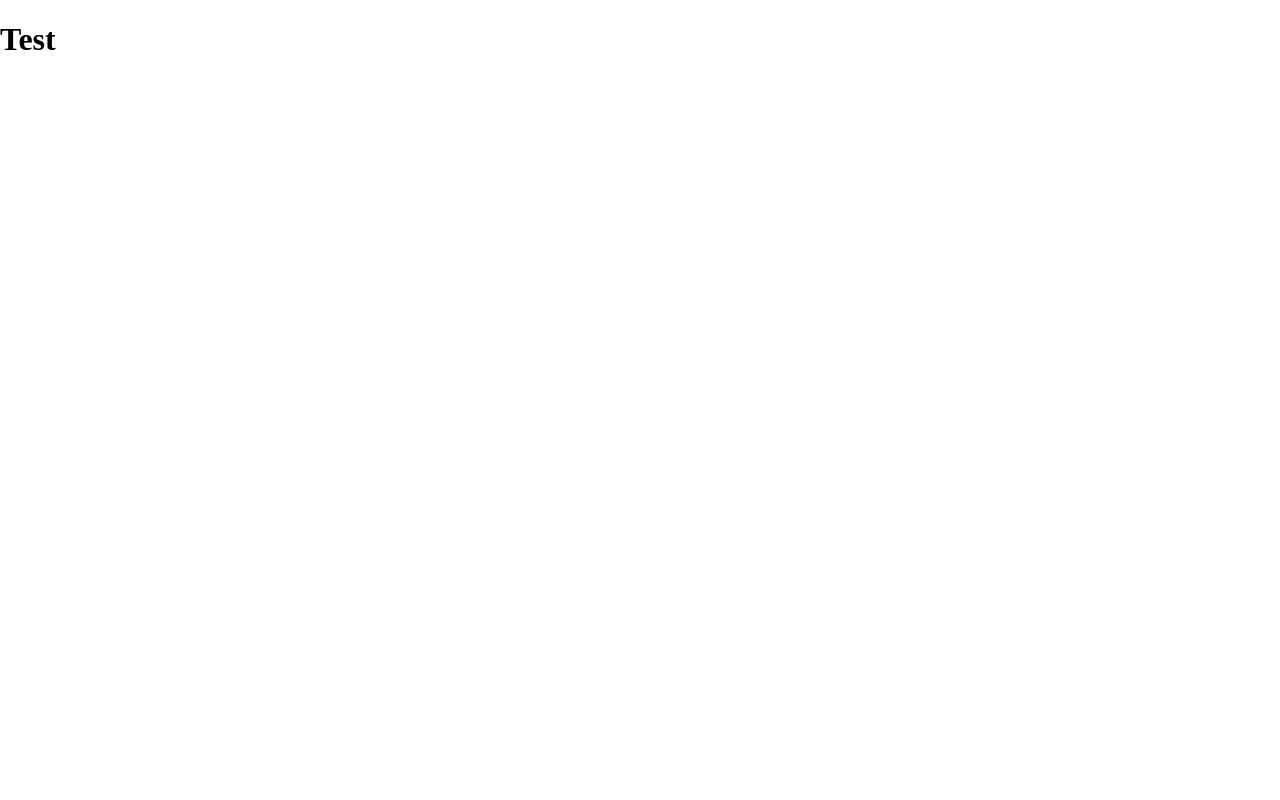
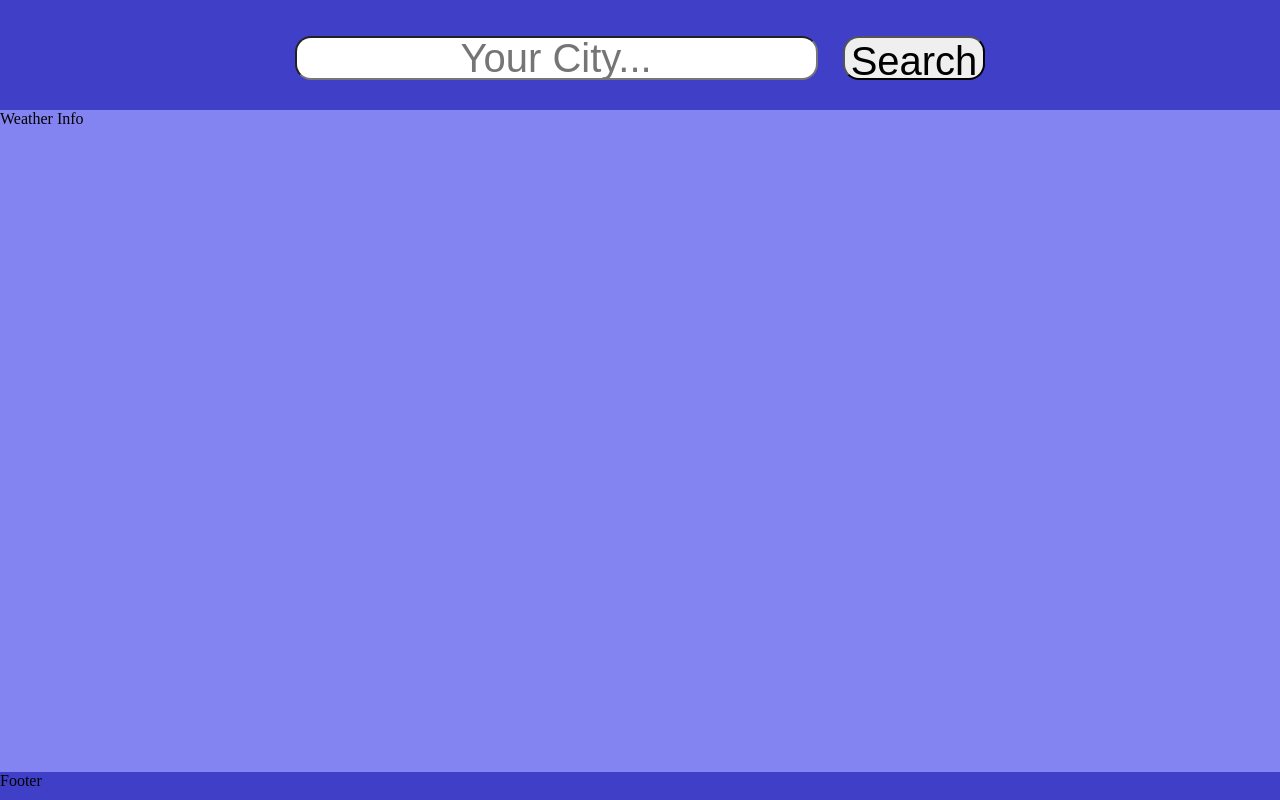
Before and after one commit to Danb981/weather-app, a website built with webpack: page src/index.html in a window 1280 px wide. Built offline with nearby package versions, Linux system fonts and the light colour scheme; no server answers.

Commit message:
Created static class with function to get weather for specified city

```diff
--- /dev/null
+++ b/src/apicontroller.js
@@ -0,0 +1,44 @@
+class APIController {
+  static tries = 0;
+
+  static maxTries = 5;
+
+  static apiKey = '00e8daf01cd1ddaced71911e08b02338';
+
+  static getCityWeather = async (cityName) => {
+    const apiQuery = `https://api.openweathermap.org/data/2.5/weather?units=metric&q=${cityName}&appid=${this.apiKey}`;
+
+    try {
+      const result = await fetch(apiQuery);
+      if (!result.ok) {
+        throw new Error('Issue getting info from API');
+      }
+      const json = await result.json();
+      console.log(json);
+    } catch (e) {
+      this.tries += 1;
+      if (this.tries < this.maxTries) {
+        this.getCityWeather('Toronto'); // perform some default fetch
+      } else {
+        console.log(`Failed ${this.maxTries} times, try again later`);
+      }
+    }
+
+    // promise version
+    /*
+    fetch(apiQuery).then((result) => {
+      if (!result.ok) {
+        throw new Error('404');
+      }
+      return result.json();
+    }).then((json) => {
+      console.log(json);
+    }).catch((err) => {
+      console.log(err);
+      this.getCityWeather('Toronto'); // perform some default fetch
+    });
+    */
+  };
+}
+
+export { APIController };
--- a/src/index.html
+++ b/src/index.html
@@ -7,6 +7,13 @@
     <title>Weather App</title>
 </head>
 <body>
-    <h1>Test</h1>
+    <header>
+        <div class="search">
+            <input type="text" placeholder="Your City...">
+            <button type="button">Search</button>
+        </div>
+    </header>
+    <div class="weatherInfo">Weather Info</div>
+    <footer>Footer</footer>
 </body>
 </html>
--- a/src/index.js
+++ b/src/index.js
@@ -1,3 +1,5 @@
 import './style.css';
+import { APIController } from './apicontroller';
 
-console.log('test');
+// APIController.getCityWeather('Brampton');
+APIController.getCityWeather('Cidaris'); // 404
--- a/src/style.css
+++ b/src/style.css
@@ -1,5 +1,58 @@
 html, body{
     margin: 0;
     padding: 0;
-    min-height: 100%;
+    min-height: 100vh;
 }
+
+body{
+    display: grid;
+    grid-template-columns: 1fr;
+    grid-template-rows: 1fr 6fr 0.25fr;
+}
+
+button{
+    box-sizing: content-box;
+}
+
+button:hover{
+    cursor: pointer;
+}
+
+header{
+    background-color: rgb(63, 63, 199);
+
+    display: flex;
+    justify-content: center;
+    align-items: center;
+}
+
+footer{
+    background-color: rgb(63, 63, 199);
+}
+
+.weatherInfo{
+    background-color: rgb(131, 131, 241);
+}
+
+header .search{
+    height: 35%;
+    width: 50%;
+    display: flex;
+    gap: 25px;
+    justify-content: center;
+}
+
+header .search > *{
+    font-size: 2.5rem;
+    height: 100%;
+    border-radius: 16px;
+}
+
+header .search > input{
+    text-align: center;
+    flex: 1;
+}
+
+header .search > button{
+    flex: 0.25;
+}
--- a/webpack.config.js
+++ b/webpack.config.js
@@ -5,6 +5,7 @@ module.exports = {
   mode: 'development',
   entry: {
     index: './src/index.js',
+    apicontroller: './src/apicontroller.js',
   },
   output: {
     filename: '[name].bundle.js',
```
